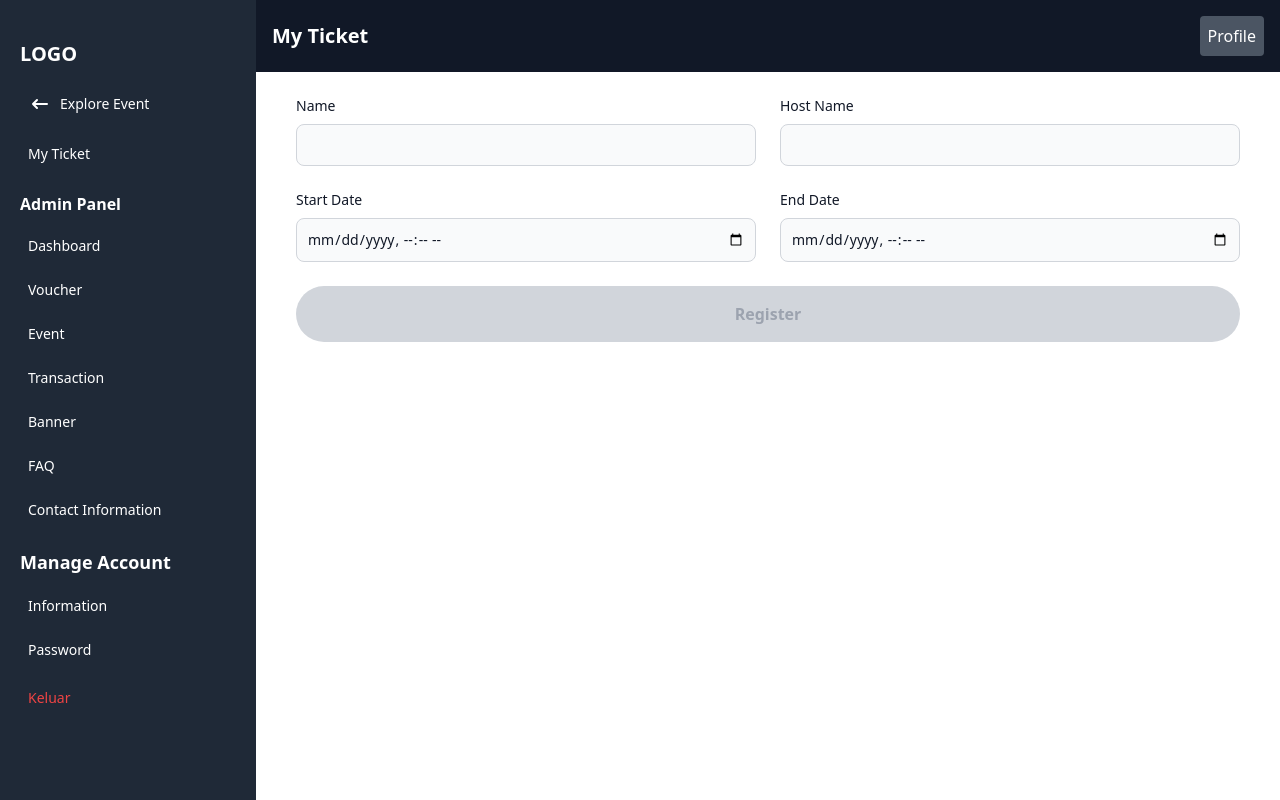
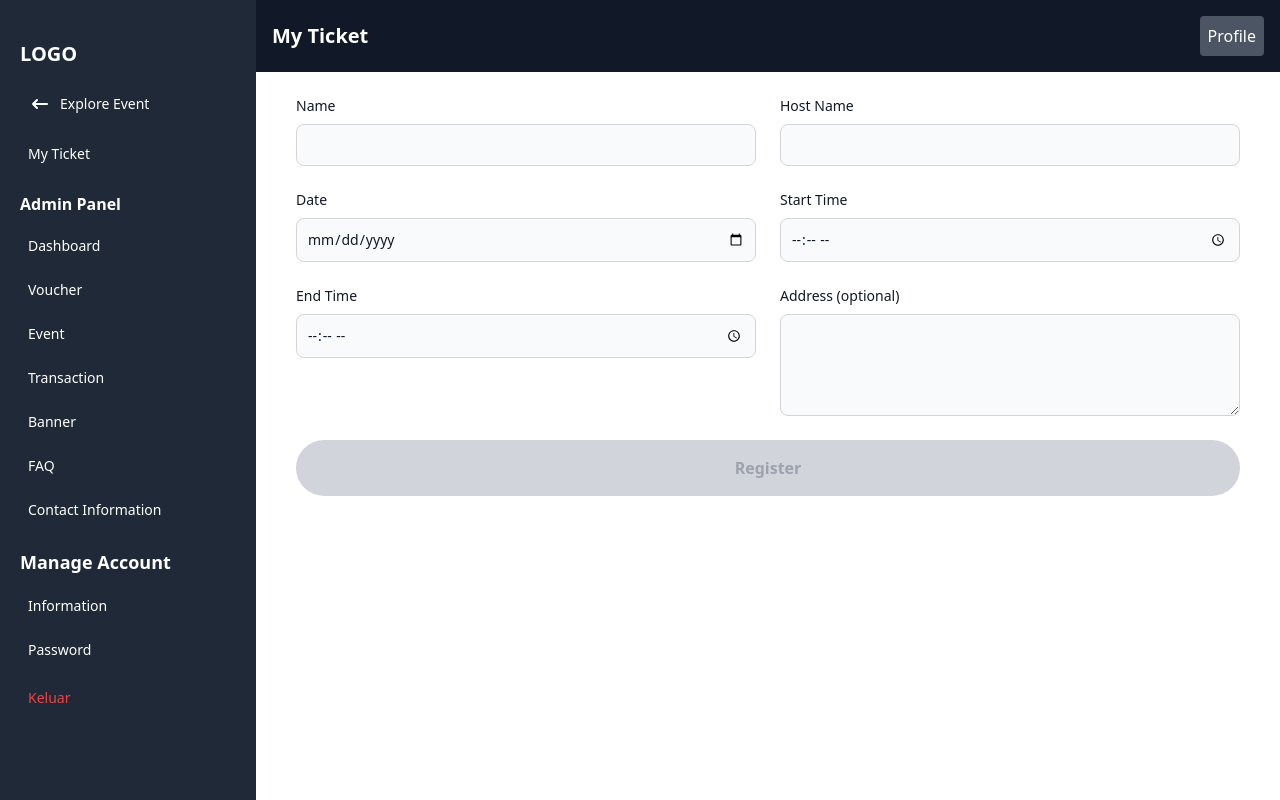
Before and after one commit to hartod14/mini-project-event-management, a Next.js app in the folder apps/web/: page /panel/events/add in a window 1280 px wide. Built offline with nearby package versions, Linux system fonts and the light colour scheme.

Commit message:
feat: panel add event

```diff
--- a/apps/web/src/app/panel/events/add/page.tsx
+++ b/apps/web/src/app/panel/events/add/page.tsx
@@ -7,6 +7,7 @@ import { storeEventValidator } from "@/validators/event.validator";
 import { storeEventInit } from "@/helpers/formiks/event.formik";
 import { Alert, Snackbar } from "@mui/material";
 import { InputField } from "@/components/common/inputs/InputField";
+import { InputFieldTextarea } from "@/components/common/inputs/InputFieldTextarea";
 
 // import EventsAddView from "@/components/pages/landing-page/events/add/EventsAddView";
 // const { errors, handleSubmit, id, onSubmit, register, reset, router, urlImage, watch, getValues, setValue } = EventsAddViewModel();
@@ -36,8 +37,10 @@ export default function PanelAddEvent() {
         <div className="grid gap-6 mb-6 md:grid-cols-2">
           <InputField type="text" id="name" name="name" label="Name" formik={formik} />
           <InputField type="text" id="host_name" name="host_name" label="Host Name" formik={formik} />
-          <InputField type="datetime-local" id="start_date" name="start_date" label="Start Date" formik={formik} />
-          <InputField type="datetime-local" id="end_date" name="end_date" label="End Date" formik={formik} />
+          <InputField type="date" id="date" name="date" label="Date" formik={formik} />
+          <InputField type="time" id="start_time" name="start_time" label="Start Time" formik={formik} />
+          <InputField type="time" id="end_time" name="end_time" label="End Time" formik={formik} />
+          <InputFieldTextarea id="address" name="address" label="Address (optional)" formik={formik} />
         </div>
 
         <p className="mb-4 text-red-400">{errMessage}</p>
--- /dev/null
+++ b/apps/web/src/components/common/inputs/InputFieldTextarea.tsx
@@ -0,0 +1,35 @@
+import { FormikProps } from "formik";
+import React from "react";
+
+interface InputFieldProps {
+    id: string;
+    name: string;
+    label: string;
+    formik: FormikProps<any>;
+}
+
+export const InputFieldTextarea = ({ id, name, label, formik }: InputFieldProps) => {
+    const errorMessage = formik.touched[name] && formik.errors[name];
+    return (
+        <div>
+            <label htmlFor={id} className="block mb-2 text-sm font-medium text-gray-900 dark:text-white">
+                {label}
+            </label>
+            <textarea
+                id={id}
+                name={name}
+                value={formik.values[name]}
+                onChange={formik.handleChange}
+                onBlur={formik.handleBlur}
+                required
+                rows={4}
+                className="bg-gray-50 border border-gray-300 text-gray-900 text-sm rounded-lg focus:ring-blue-500 focus:border-blue-500 block w-full p-2.5 dark:bg-gray-700 dark:border-gray-600 dark:placeholder-gray-400 dark:text-white dark:focus:ring-blue-500 dark:focus:border-blue-500"
+            ></textarea>
+            {errorMessage && (
+                <p className="mb-4 text-red-400">
+                    {typeof errorMessage == 'string' && errorMessage}
+                </p>
+            )}
+        </div>
+    );
+};
--- a/apps/web/src/validators/event.validator.ts
+++ b/apps/web/src/validators/event.validator.ts
@@ -8,10 +8,11 @@ export const storeEventValidator = Yup.object({
     address: Yup.string(),
     description: Yup.string().nullable(),
     term_condition: Yup.string().nullable(),
-    start_date: Yup.date().required(),
-    end_date: Yup.date().required().test("end_date", "Start date cannot be after end date", function (value) {
-        const { start_date } = this.parent;
-        return !start_date || value >= start_date;
+    date: Yup.date().required(),
+    start_time: Yup.string().required(),
+    end_time: Yup.string().required().test("end_time", "Start time cannot be after end time", function (value) {
+        const { start_time } = this.parent;
+        return !start_time || value >= start_time;
     }),
     status: Yup.string().required(),
     image: Yup.string().required(),
```
Also changed, not shown: 1 other file (tests, documents, lock files or other folders).
